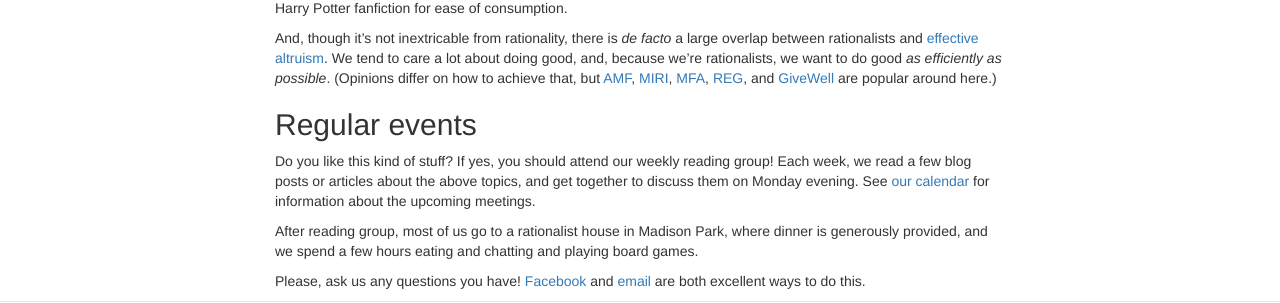
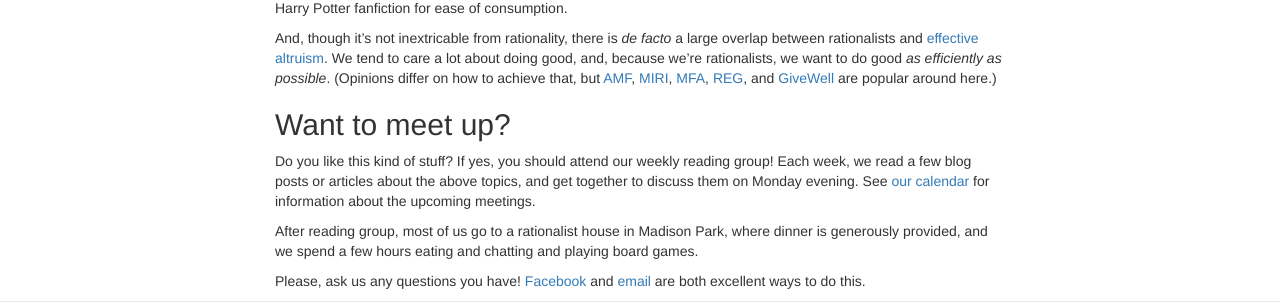
Before and after one commit to seattlerationality/seattlerationality.github.io, a Jekyll site: the page built from index.md, in a window 1280 px wide. Shown: the part 655-958 px from the top of the page. Built offline with Jekyll 4.4.1, drawn with Linux system fonts in a browser that asks for light colours; our own code applies the rules of GitHub Pages for plain Markdown files.

Commit message:
tweak header wording

```diff
--- a/index.md
+++ b/index.md
@@ -36,7 +36,7 @@ And, though it's not inextricable from rationality, there is <em>de facto</em> a
   and [GiveWell](http://www.givewell.org/)
   are popular around here.)
 
-## Regular events
+## Want to meet up?
 Do you like this kind of stuff? If yes, you should attend our weekly reading group! Each week, we read a few blog posts or articles about the above topics, and get together to discuss them on Monday evening. See [our calendar](/calendar) for information about the upcoming meetings.
 
 After reading group, most of us go to a rationalist house in Madison Park, where dinner is generously provided, and we spend a few hours eating and chatting and playing board games.
```
